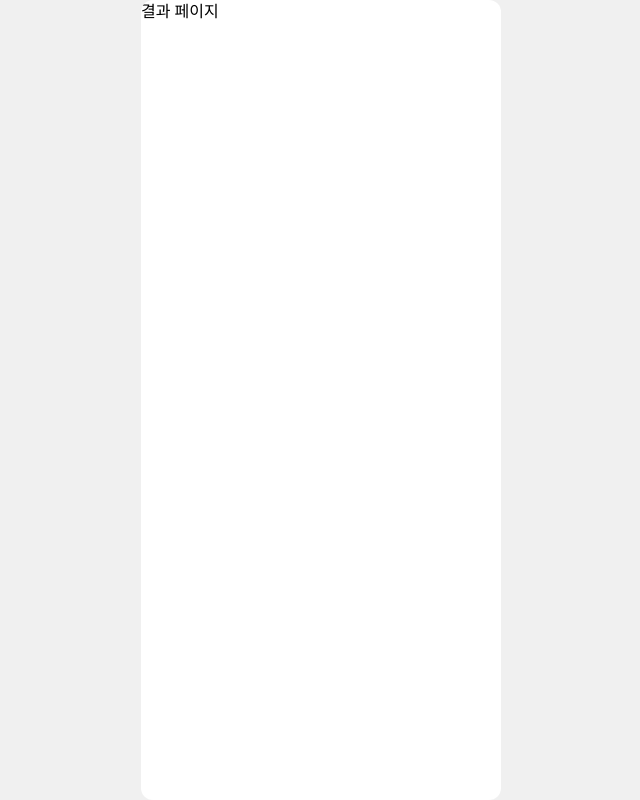
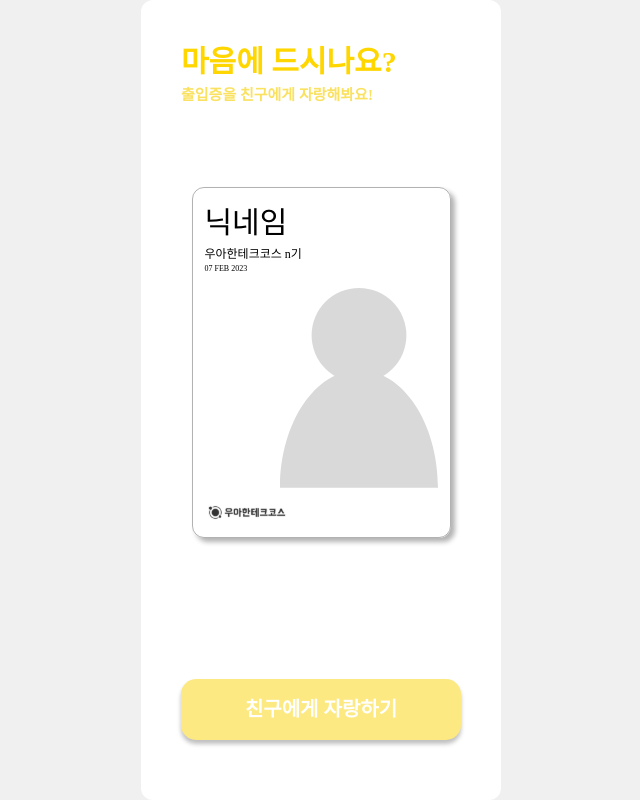
Before and after one commit to 2yunseong/nickname-generator, a React (Create React App) app: page /result in a window 1280 px wide. Shown: the whole page, without its empty margins (319-959 px from the left). Built offline with nearby package versions, Linux system fonts and the light colour scheme.

Commit message:
feat: 결과 페이지 UI 구현

```diff
--- a/src/pages/ResultPage.tsx
+++ b/src/pages/ResultPage.tsx
@@ -1,3 +1,100 @@
+import styled from 'styled-components';
+import { ReactComponent as WootecoLogo } from '../asset/wooteco-logo.svg';
+import userDefault from '../asset/user-default.svg';
+
 export default function ResultPage() {
-  return <div>결과 페이지</div>;
+  return (
+    <Wrapper>
+      <Title>마음에 드시나요?</Title>
+      <SubTitle>출입증을 친구에게 자랑해봐요!</SubTitle>
+      <ImageWrapper>
+        <PassCard>
+          <CrewInfo>
+            <Nickname>닉네임</Nickname>
+            <Generation>우아한테크코스 n기</Generation>
+            <StartDate>07 FEB 2023</StartDate>
+          </CrewInfo>
+          <CrewImage src={userDefault} alt="닉네임 사진" />
+          <WootecoLogo />
+        </PassCard>
+      </ImageWrapper>
+      <GenerateButton>친구에게 자랑하기</GenerateButton>
+    </Wrapper>
+  );
 }
+
+const Wrapper = styled.div`
+  height: 100%;
+  padding: 39px 40px 60px 40px;
+  display: flex;
+  flex-direction: column;
+`;
+
+const Title = styled.h1`
+  color: #ffd600;
+  font-size: 30px;
+  width: fit-content;
+`;
+const SubTitle = styled.h2`
+  color: #fae15f;
+  font-size: 15px;
+  width: fit-content;
+`;
+
+const GenerateButton = styled.button`
+  flex: 0 0 61px;
+  width: 280px;
+  justify-self: flex-end;
+  background: ${({ theme }) => theme.colors.yellow300};
+  box-shadow: 0px 4px 4px rgba(0, 0, 0, 0.25);
+  border: none;
+  border-radius: 15px;
+  font-weight: 600;
+  font-size: 20px;
+  line-height: 27px;
+  color: ${({ theme }) => theme.colors.white};
+  cursor: pointer;
+`;
+
+const ImageWrapper = styled.div`
+  flex: 1;
+  display: flex;
+  justify-content: center;
+  align-items: center;
+`;
+
+const PassCard = styled.div`
+  display: flex;
+  flex-direction: column;
+  justify-content: space-between;
+  width: 259px;
+  height: 351px;
+  padding: 12px 12px;
+  margin-bottom: 60px;
+
+  border: 1px solid #0000004d;
+  border-radius: 12px;
+  box-shadow: 4px 4px 5px rgba(0, 0, 0, 0.3);
+`;
+
+const CrewInfo = styled.div`
+  display: flex;
+  flex-direction: column;
+`;
+
+const Nickname = styled.div`
+  font-size: 30px;
+`;
+
+const Generation = styled.div`
+  font-size: 12px;
+`;
+
+const StartDate = styled.div`
+  font-size: 8px;
+`;
+
+const CrewImage = styled.img`
+  align-self: flex-end;
+  max-height: 200px;
+`;
```
Also changed, not shown: src/asset/user-default.svg (added), src/asset/wooteco-logo.svg (added).
